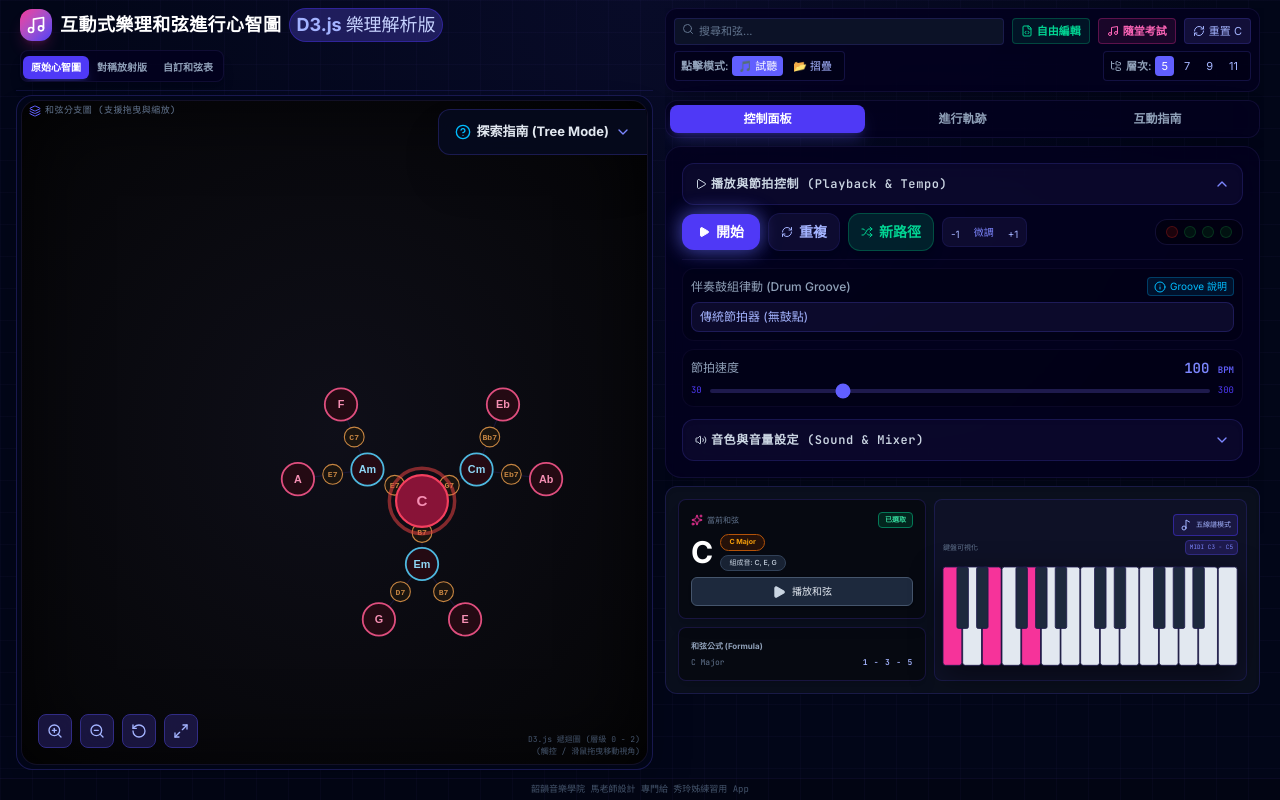
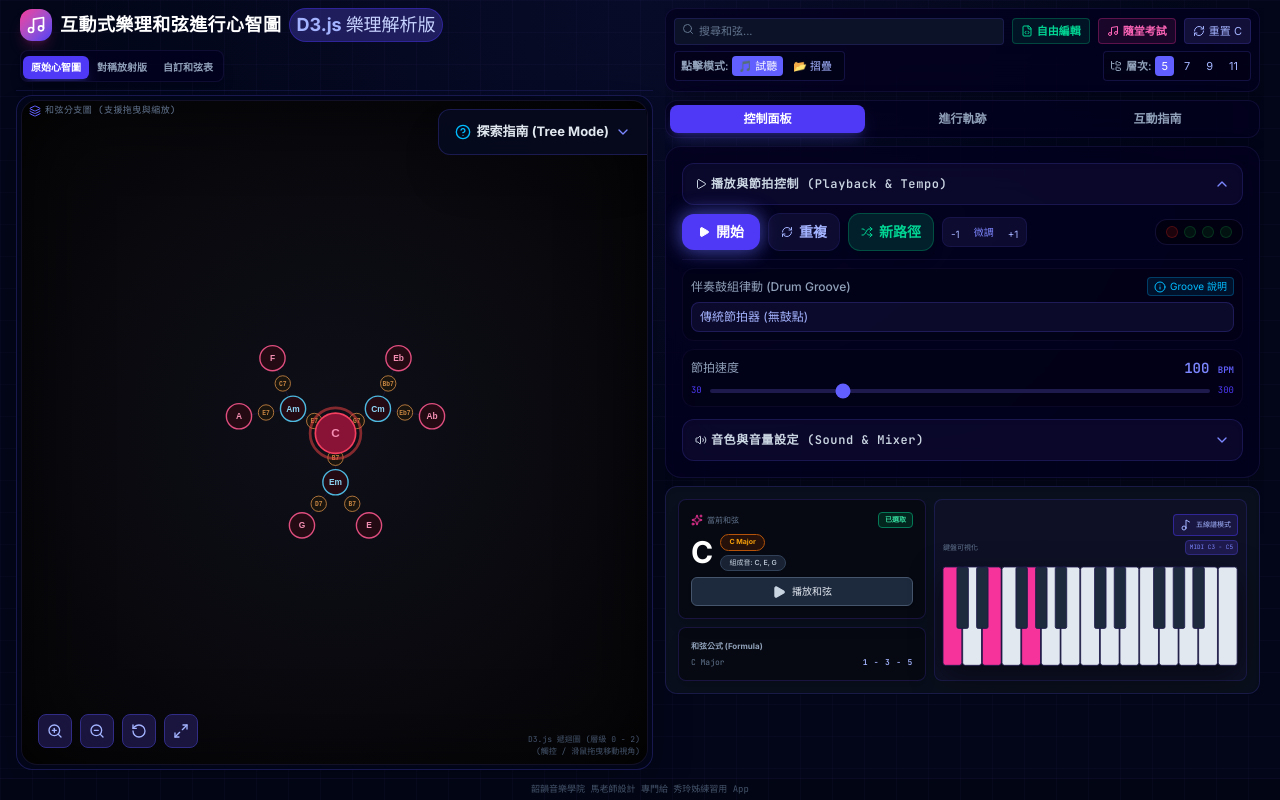
Before and after one commit to AymiMensa/ChordTree, a React (Vite) app: page / in a window 1280 px wide. Built offline with nearby package versions, Linux system fonts and the light colour scheme.

Commit message:
Fix initial center positioning of the mind map

```diff
--- a/src/components/ChordMindMap.tsx
+++ b/src/components/ChordMindMap.tsx
@@ -34,7 +34,7 @@ export const ChordMindMap: React.FC<ChordMindMapProps> = ({
   const containerRef = useRef<HTMLDivElement>(null);
   const svgRef = useRef<SVGSVGElement>(null);
 
-  const [dimensions, setDimensions] = useState({ width: 800, height: 800 });
+  const [dimensions, setDimensions] = useState({ width: 0, height: 0 });
   const [isGuideExpanded, setIsGuideExpanded] = useState(false);
   const zoomBehaviorRef = useRef<any>(null);
   const timeRef = useRef<number>(0);
--- a/src/components/ChordMindMapB.tsx
+++ b/src/components/ChordMindMapB.tsx
@@ -34,7 +34,7 @@ export const ChordMindMapB: React.FC<ChordMindMapProps> = ({
   const containerRef = useRef<HTMLDivElement>(null);
   const svgRef = useRef<SVGSVGElement>(null);
 
-  const [dimensions, setDimensions] = useState({ width: 800, height: 800 });
+  const [dimensions, setDimensions] = useState({ width: 0, height: 0 });
   const [isGuideExpanded, setIsGuideExpanded] = useState(false);
   const zoomBehaviorRef = useRef<any>(null);
   const timeRef = useRef<number>(0);
```
Also changed, not shown: App_Standalone.html (+2 -2 lines).
